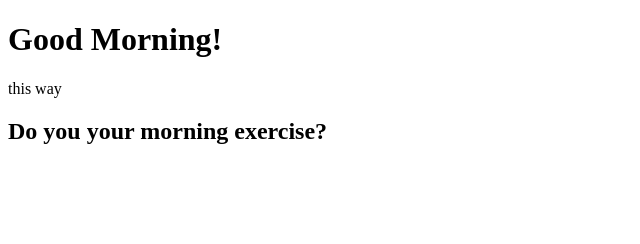
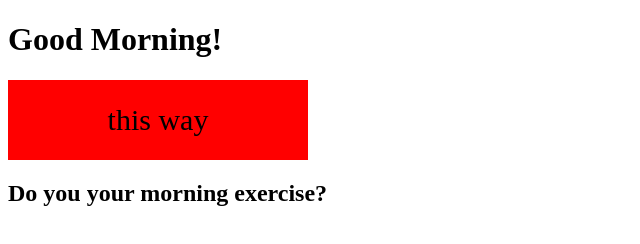
Before and after one commit to mbgh2/test2, a plain HTML site: page index.html in a window 1280 px wide. Shown: the whole page, without its empty margins (0-640 px from the left). Drawn offline with Linux system fonts and the light colour scheme.

Commit message:
add style

```diff
--- a/index.html
+++ b/index.html
@@ -5,6 +5,7 @@
    <meta http-equiv="X-UA-Compatible" content="IE=edge">
    <meta name="viewport" content="width=device-width, initial-scale=1.0">
    <title>Document</title>
+   <link rel="stylesheet" href="style.css">
 </head>
 <body>
    <h1>Good Morning! </h1>
--- /dev/null
+++ b/style.css
@@ -0,0 +1,8 @@
+.block {
+   width: 300px;
+   height: 80px;
+   background-color: red;
+   text-align: center;
+   line-height: 80px;
+   font-size: 30px;
+}
```
